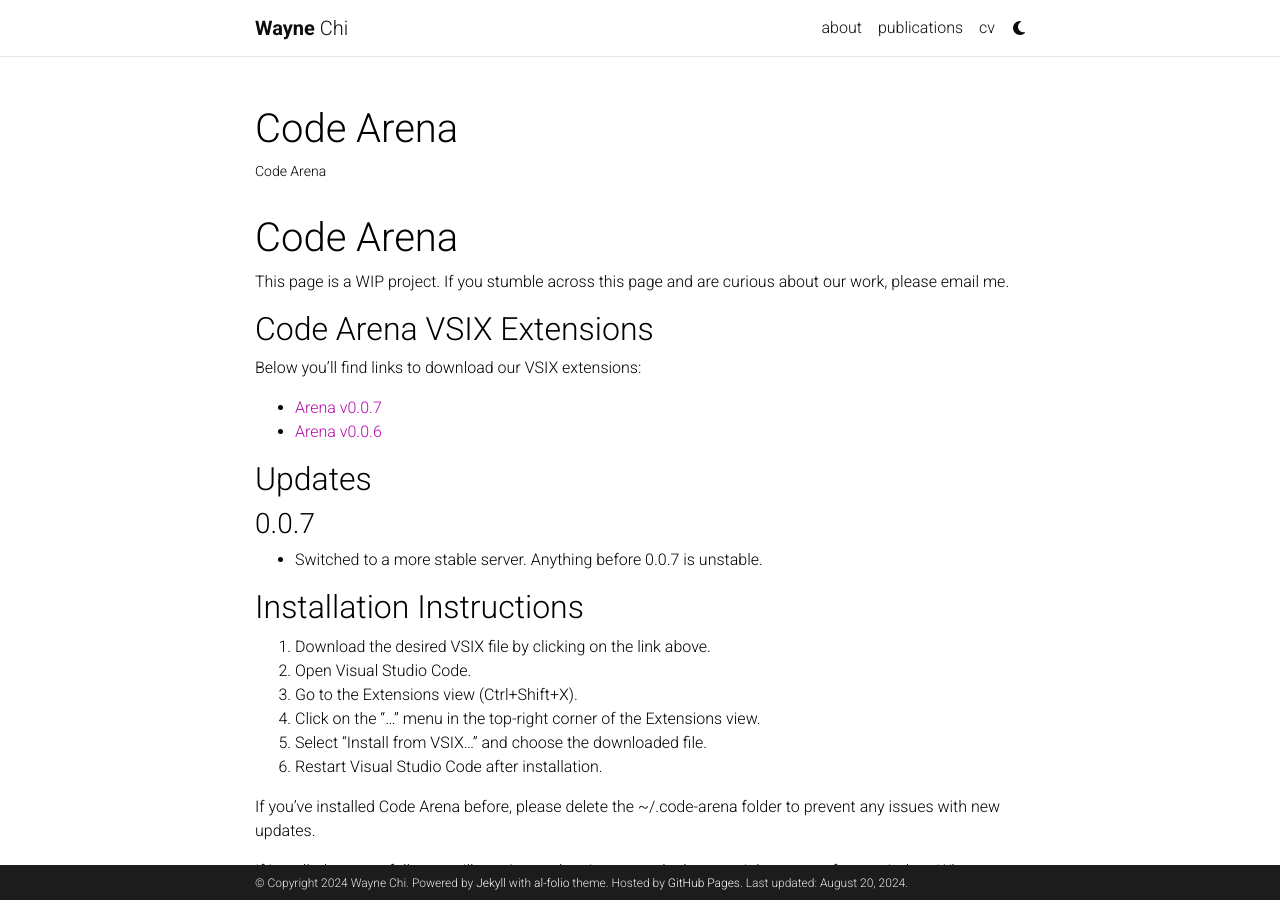
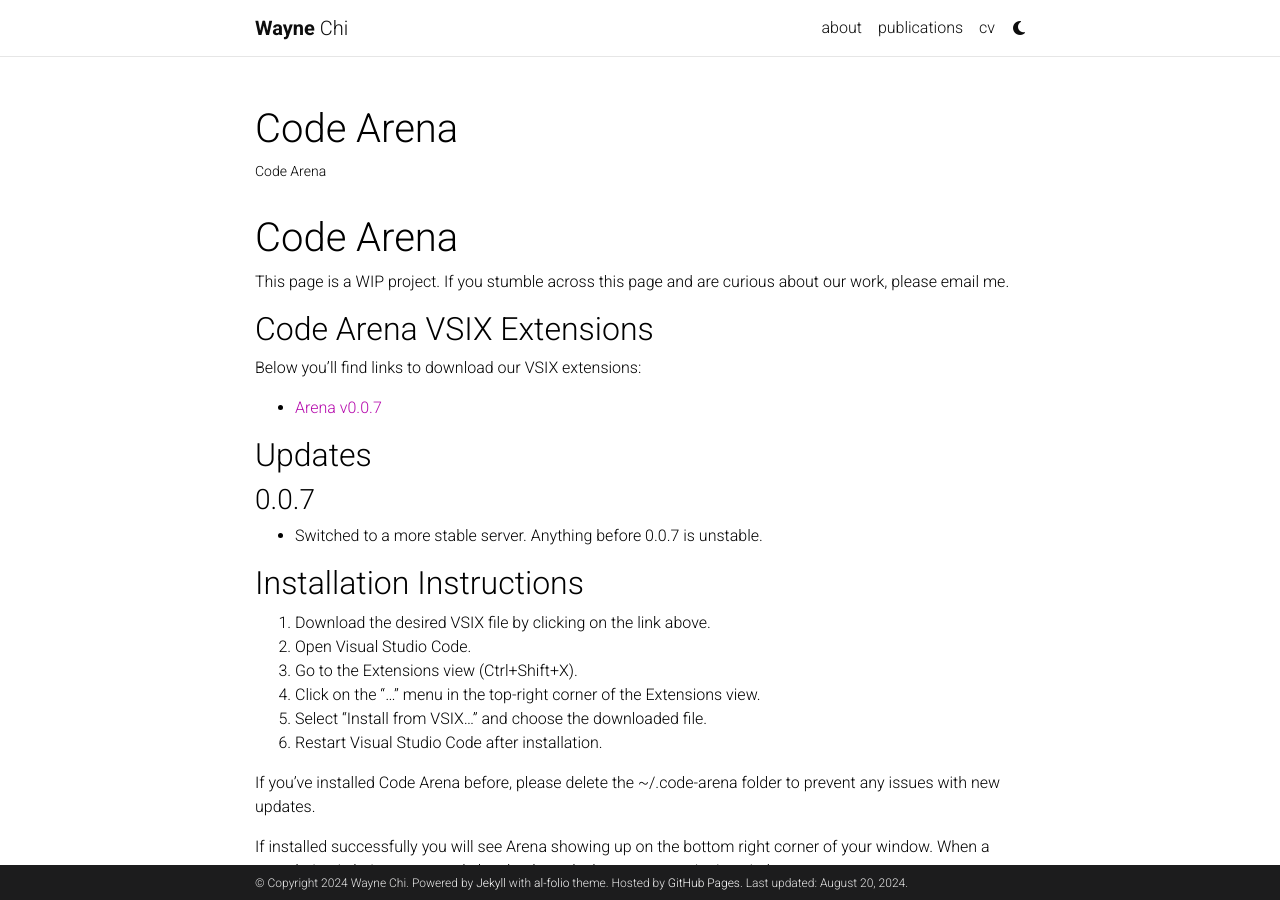
Before and after one commit to waynchi/waynchi.github.io, a Jekyll site: the page built from _pages/code-arena.md, in a window 1280 px wide and 900 px high. Built offline with Jekyll 4.4.1, drawn with Linux system fonts in a browser that asks for light colours; comment, search, counter and statistics services are not loaded; a style sheet for code colours, icons or effects is not loaded.

Commit message:
Removed older versions

```diff
--- a/_pages/code-arena.md
+++ b/_pages/code-arena.md
@@ -16,9 +16,9 @@ This page is a WIP project. If you stumble across this page and are curious abou
 Below you'll find links to download our VSIX extensions:
 
 - [Arena v0.0.7](/assets/vsix/arena-0.0.7.vsix)
-- [Arena v0.0.6](/assets/vsix/arena-0.0.6.vsix)
 
 ## Updates
+
 ### 0.0.7
 - Switched to a more stable server. Anything before 0.0.7 is unstable.
 
```
